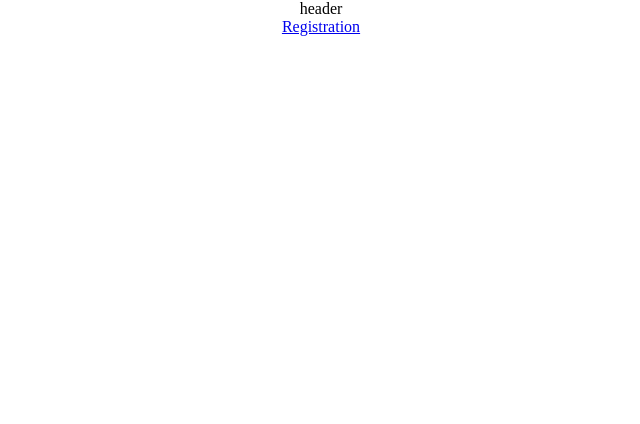
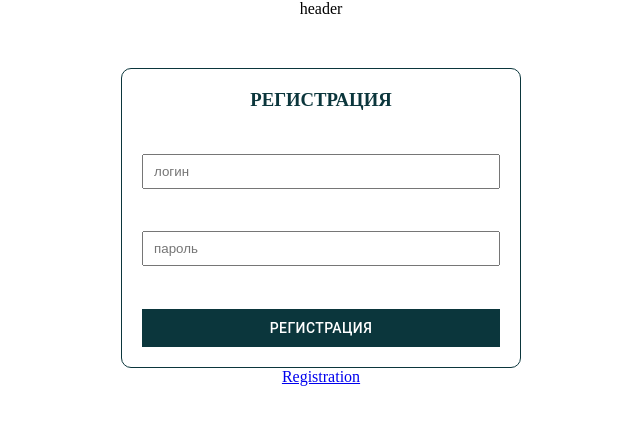
Before and after one commit to AlmazSaliev/first-project, a React (Create React App) app: page /signup in a window 1280 px wide. Shown: the top 424 px of the page, without its empty margins (319-959 px from the left). Built offline with nearby package versions, Linux system fonts and the light colour scheme.

Commit message:
get font-style

```diff
--- a/src/components/Registration.jsx
+++ b/src/components/Registration.jsx
@@ -1,10 +1,42 @@
 import { Link } from "react-router-dom";
+import Input from "./UI/Input";
+import Button from "./UI/Button";
+import { styled } from "@mui/material";
 
 const Registration = () => {
   return (
-    <div>
+    <Wrapper>
+      <StyledForm>
+        <h3>РЕГИСТРАЦИЯ</h3>
+        <Input type="text" placeholder="логин" />
+        <Input type="password" placeholder="пароль" />
+        <Button variant="contained">Регистрация</Button>
+      </StyledForm>
       <Link to="/projects">Registration</Link>
-    </div>
+    </Wrapper>
   );
 };
 export default Registration;
+const Wrapper = styled("div")`
+  width: 100%;
+  margin: auto;
+`;
+const StyledForm = styled("form")`
+  text-align: center;
+  border-radius: 10px;
+  margin: 50px auto 0 auto;
+  padding: 20px;
+  border: 1px solid #0b363c;
+  max-width: 400px;
+  height: 300px;
+  display: flex;
+  flex-direction: column;
+  justify-content: space-between;
+  input {
+    height: 35px;
+    padding: 10px;
+  }
+  h3 {
+    color:#0b363c;
+  }
+`;
--- a/src/components/UI/Button.jsx
+++ b/src/components/UI/Button.jsx
@@ -2,7 +2,7 @@ import React from "react";
 import ButtonMui from "@mui/material/Button";
 import styled from "@emotion/styled";
 
-function Button({ variant, children, onClick, props }) {
+function Button({ variant, children, onClick, ...props }) {
   const VARIANTS = {
     outlined: {
       border: "1px solid #0b363c",
--- a/src/components/UI/Input.jsx
+++ b/src/components/UI/Input.jsx
@@ -1,7 +1,7 @@
 import React from "react";
 import styled from "styled-components";
 
-function Input({ type, onChange, value, props }) {
+function Input({ type, onChange, value, ...props }) {
   return (
     <StyledInput type={type} onChange={onChange} value={value} {...props} />
   );
```
